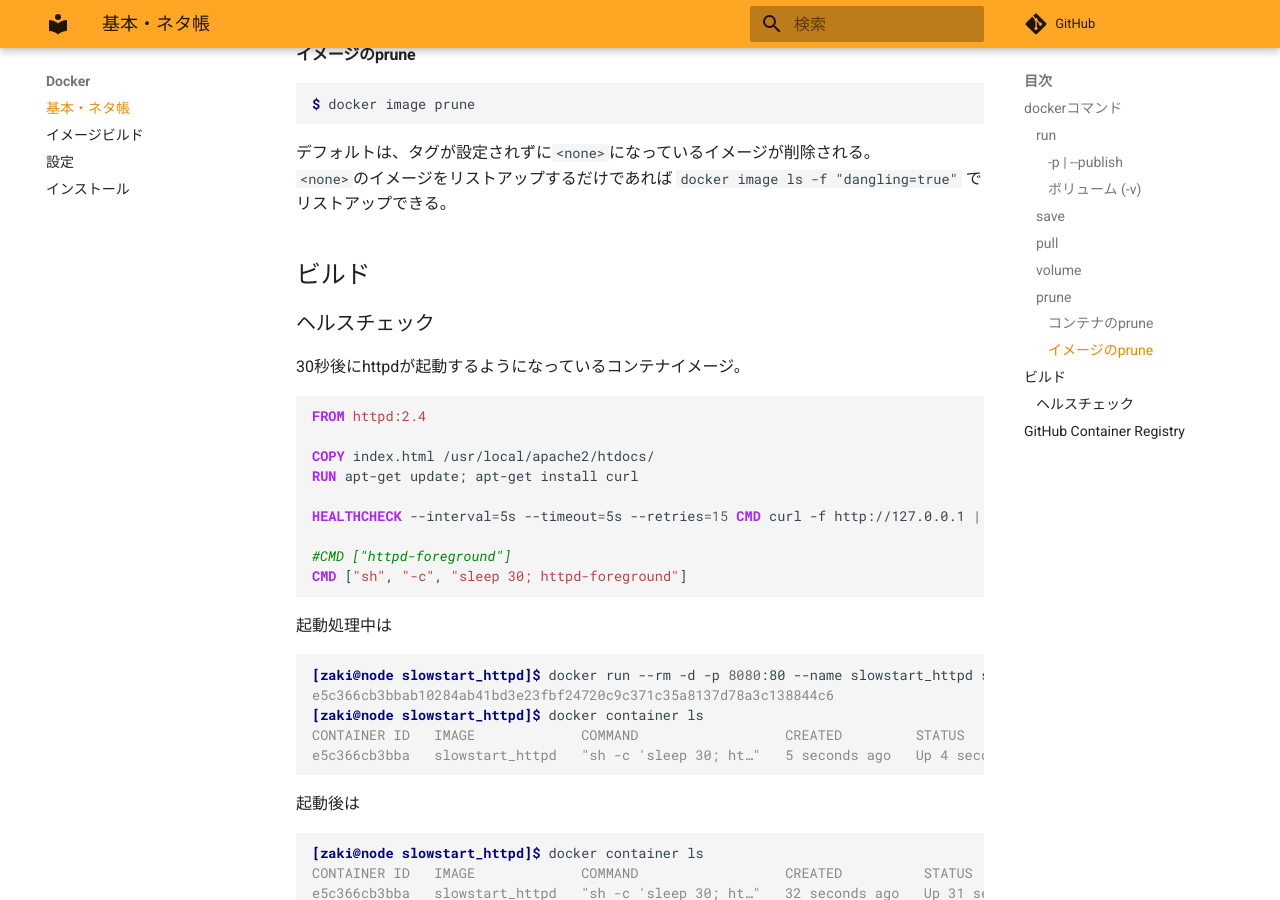
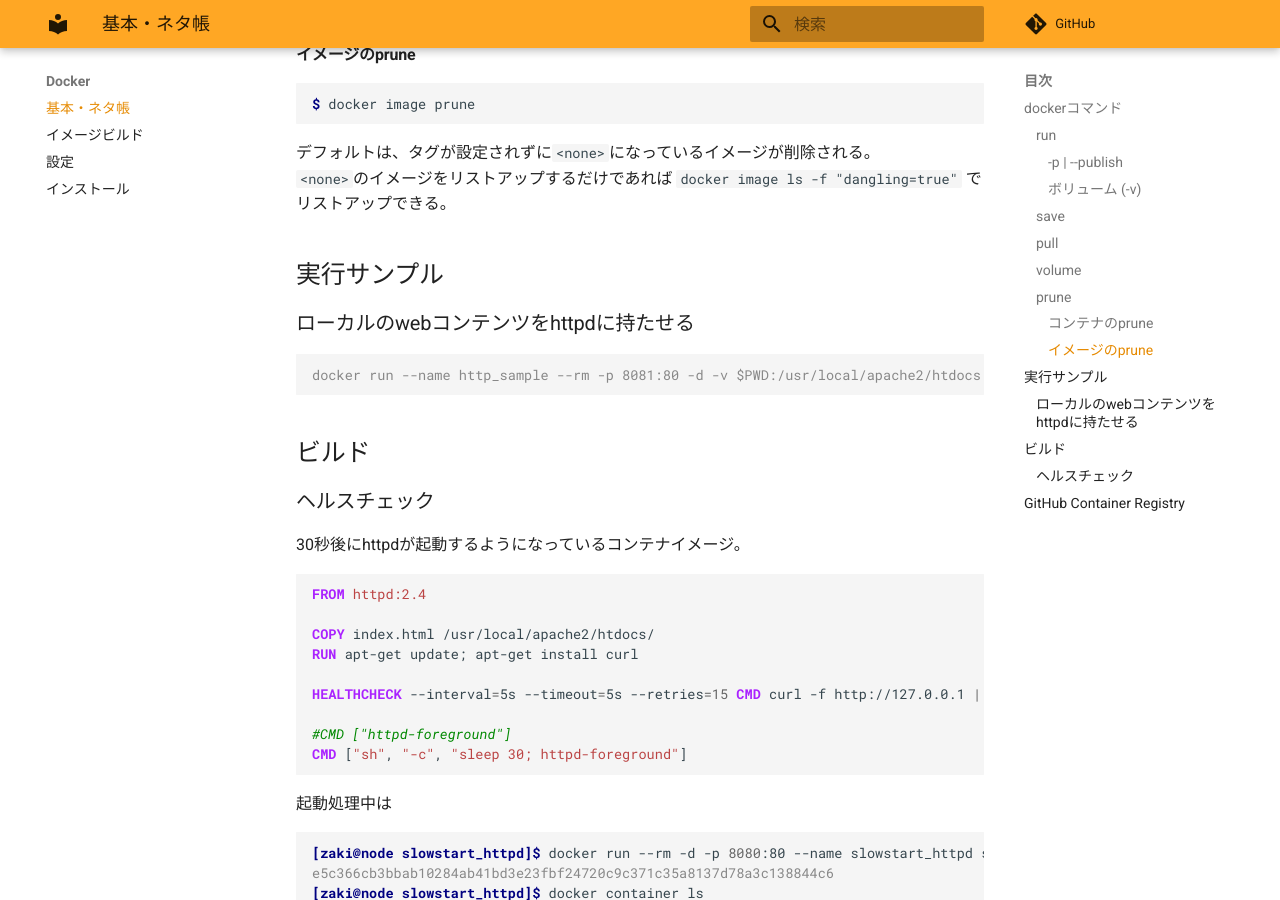
Before and after one commit to zaki-lknr/docs, an MkDocs documentation site: the page built from docs/Docker/index.md, in a window 1280 px wide and 900 px high, scrolled down 1895 px. Built offline with MkDocs 1.6.1 and Material for MkDocs 9.7.7, drawn with Linux system fonts in a browser that asks for light colours; comment, search, counter and statistics services are not loaded.

Commit message:
add: docker: httpd実行サンプル

````diff
--- a/docs/Docker/index.md
+++ b/docs/Docker/index.md
@@ -95,6 +95,14 @@ $ docker image prune
 デフォルトは、タグが設定されずに`<none>`になっているイメージが削除される。
 `<none>`のイメージをリストアップするだけであれば `docker image ls -f "dangling=true"` でリストアップできる。
 
+## 実行サンプル
+
+### ローカルのwebコンテンツをhttpdに持たせる
+
+```console
+docker run --name http_sample --rm -p 8081:80 -d -v $PWD:/usr/local/apache2/htdocs httpd:latest
+```
+
 ## ビルド
 
 ### ヘルスチェック
````
